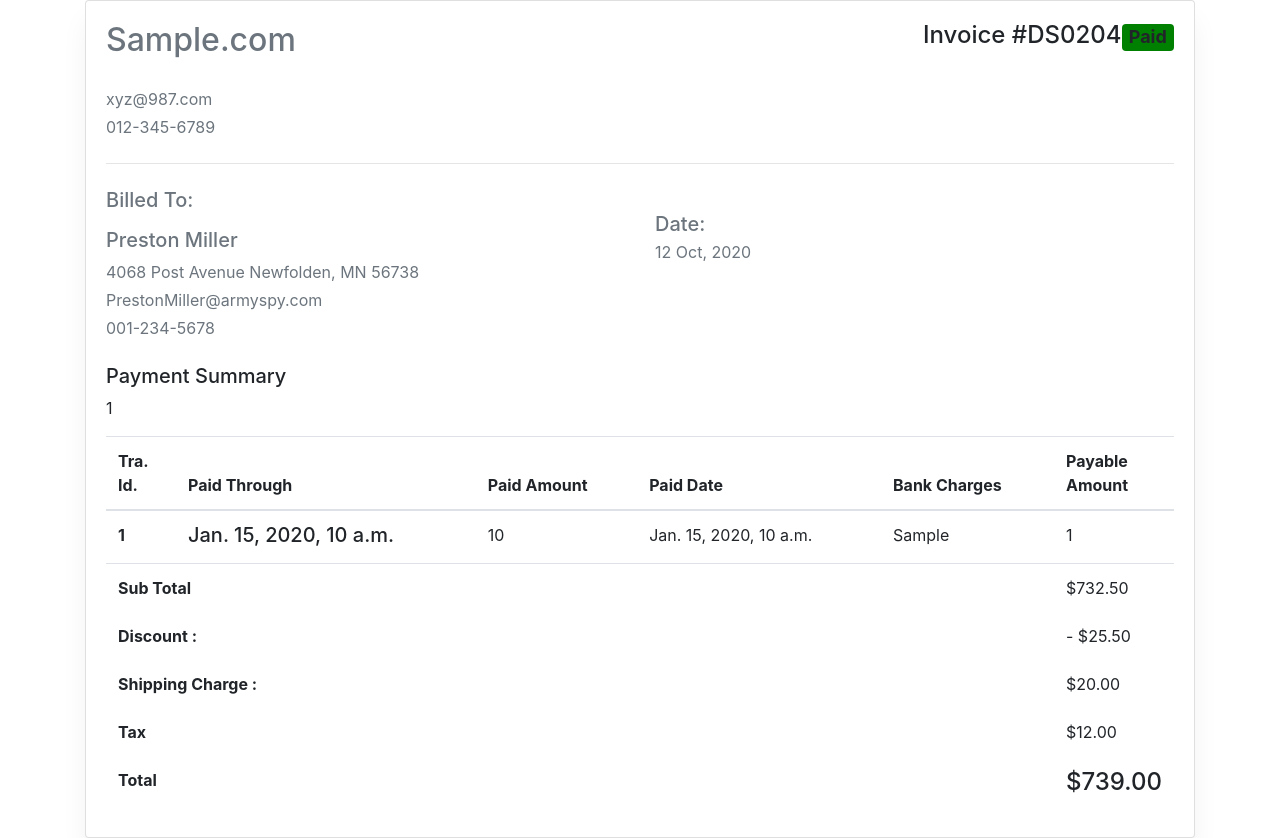
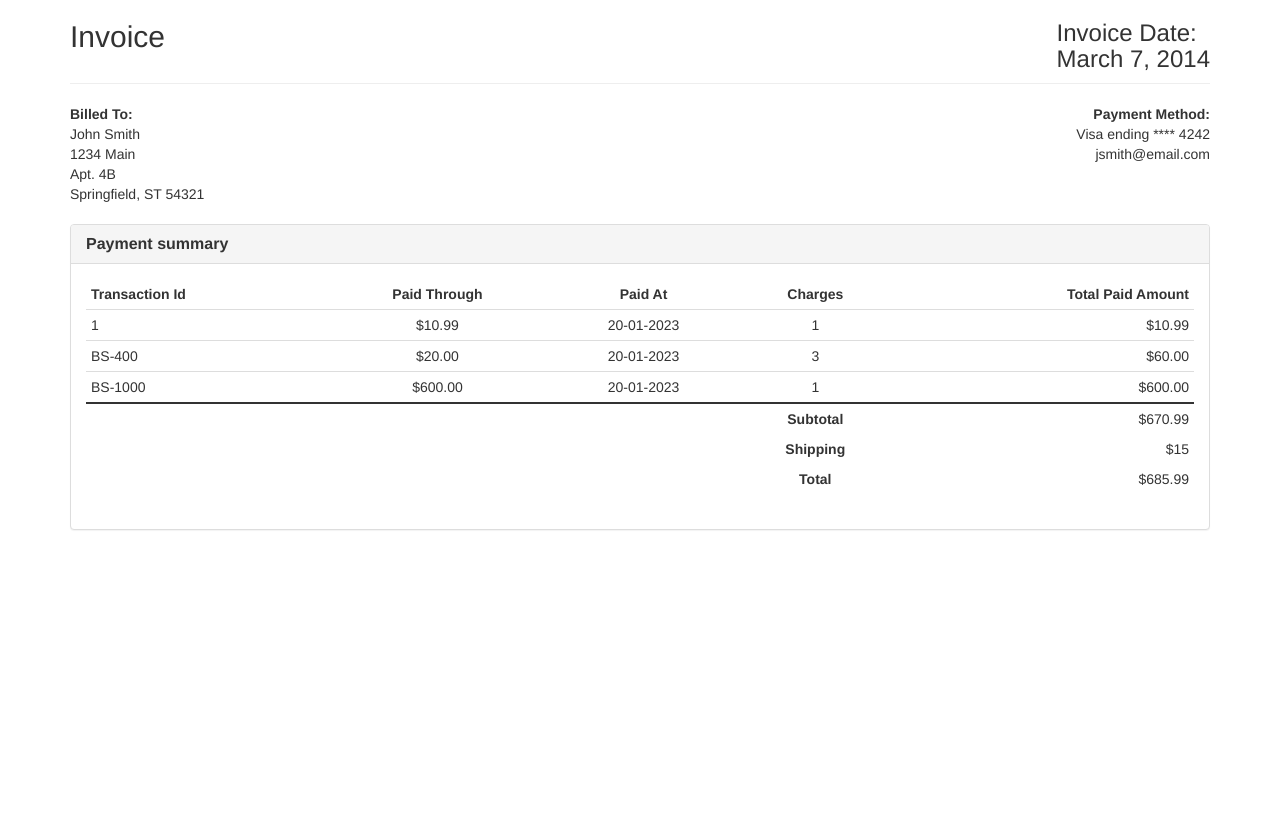
Before and after one commit to pratik1602/Credit-management, a Django app: template creditmanagement/templates/pdf_convert/payment_summary.html in a window 1280 px wide. After the commit the page ends 530 px from the top, so only its background shows below. Run offline with Django 4.2, Linux system fonts and the light colour scheme; the template is opened without the code that fills it: most values are stand-ins (such as "Sample title", 1, 10 or a date in 2020); some libraries are stand-ins or nearby versions.

Commit message:
Change Template 02-06-2023 12:34 PM

```diff
--- a/creditmanagement/templates/pdf_convert/payment_summary.css
+++ b/creditmanagement/templates/pdf_convert/payment_summary.css
@@ -1,18 +1,15 @@
-body{margin-top:20px;
-    background-color:#43c0af;
-    }
+.invoice-title h2, .invoice-title h3 {
+    display: inline-block;
+}
 
-    .card {
-        box-shadow: 0 20px 27px 0 rgb(0 0 0 / 5%);
-    }
-    .card {
-        position: relative;
-        display: flex;
-        flex-direction: column;
-        min-width: 0;
-        word-wrap: break-word;
-        background-color: #fff;
-        background-clip: border-box;
-        border: 0 solid rgba(0,0,0,.125);
-        border-radius: 1rem;
-    }
+.table > tbody > tr > .no-line {
+    border-top: none;
+}
+
+.table > thead > tr > .no-line {
+    border-bottom: none;
+}
+
+.table > tbody > tr > .thick-line {
+    border-top: 2px solid;
+}
--- a/creditmanagement/templates/pdf_convert/payment_summary.html
+++ b/creditmanagement/templates/pdf_convert/payment_summary.html
@@ -4,129 +4,111 @@
     <meta charset="UTF-8">
     <meta http-equiv="X-UA-Compatible" content="IE=edge">
     <meta name="viewport" content="width=device-width, initial-scale=1.0">
-    <title>Payment Summary</title>
-    <link rel="stylesheet" href="payment_summary.css" />
-    <link rel="stylesheet" href="https://cdn.jsdelivr.net/npm/bootstrap@4.3.1/dist/css/bootstrap.min.css" integrity="sha384-ggOyR0iXCbMQv3Xipma34MD+dH/1fQ784/j6cY/iJTQUOhcWr7x9JvoRxT2MZw1T" crossorigin="anonymous">
-    <link rel="stylesheet" href="https://cdnjs.cloudflare.com/ajax/libs/font-awesome/5.13.1/css/all.min.css" integrity="sha256-2XFplPlrFClt0bIdPgpz8H7ojnk10H69xRqd9+uTShA=" crossorigin="anonymous" />
-
+    <title>Document</title>
+    <link href="//netdna.bootstrapcdn.com/bootstrap/3.1.0/css/bootstrap.min.css" rel="stylesheet" id="bootstrap-css">
+    <link href="payment_summary.css" rel="stylesheet">
+    <script src="//netdna.bootstrapcdn.com/bootstrap/3.1.0/js/bootstrap.min.js"></script>
+    <script src="//code.jquery.com/jquery-1.11.1.min.js"></script>
 </head>
 <body>
     <div class="container">
         <div class="row">
-        <div class="col-lg-12">
-            <div class="card">
-                <div class="card-body">
-                    <div class="invoice-title d-flex justify-content-between">
-                        <div class="mb-4">
-                            <h2 class="mb-1 text-muted">Sample.com</h2>
+            <div class="col-xs-12">
+                <div class="invoice-title">
+                    <h2>Invoice</h2><h3 class="pull-right">Invoice Date: <br> March 7, 2014</h3>
                 </div>
-                        <h4 class="float-end font-size-15">Invoice #DS0204<span style="background-color: green;" class="badge font-size-12 ms-2">Paid</span></h4>
+                <hr>
+                <div class="row">
+                    <div class="col-xs-6">
+                        <address>
+                        <strong>Billed To:</strong><br>
+                            John Smith<br>
+                            1234 Main<br>
+                            Apt. 4B<br>
+                            Springfield, ST 54321
+                        </address>
                     </div>
-                    <div class="text-muted">
-                        <!-- <p class="mb-1">3184 Spruce Drive Pittsburgh, PA 15201</p> -->
-                        <p class="mb-1"><i class="uil uil-envelope-alt me-1"></i> xyz@987.com</p>
-                        <p><i class="uil uil-phone me-1"></i> 012-345-6789</p>
-                    </div>
-
-                    <hr class="my-4">
-
-                    <div class="row">
-                        <div class="col-sm-6">
-                            <div class="text-muted " >
-                                <h5 class="font-size-16 mb-3">Billed To:</h5>
-                                <h5 class="font-size-15 mb-2">Preston Miller</h5>
-                                <p class="mb-1">4068 Post Avenue Newfolden, MN 56738</p>
-                                <p class="mb-1">PrestonMiller@armyspy.com</p>
-                                <p>001-234-5678</p>
-                            </div>
-                        </div>
-                        <!-- end col -->
-                        <div class="col-sm-6 ">
-                            <div class="text-muted text-sm-end">
-                                <div>
-                                    <!-- <h5 class="font-size-15 mb-1">Invoice No:</h5>
-                                    <p>#DZ0112</p> -->
-                                </div>
-                                <div class="mt-4">
-                                    <h5 class="font-size-15 mb-1">Date:</h5>
-                                    <p>12 Oct, 2020</p>
+                    <div class="col-xs-6 text-right">
+                        <address>
+                            <strong>Payment Method:</strong><br>
+                            Visa ending **** 4242<br>
+                            jsmith@email.com
+                        </address>
                     </div>
                 </div>
             </div>
-                        <!-- end col -->
         </div>
-                    <!-- end row -->
 
-                    <div class="py-2">
-                        <h5 class="font-size-20">Payment Summary</h5>
-
+        <div class="row">
+            <div class="col-md-12">
+                <div class="panel panel-default">
+                    <div class="panel-heading">
+                        <h3 class="panel-title"><strong>Payment summary</strong></h3>
+                    </div>
+                    <div class="panel-body">
                         <div class="table-responsive">
-                            <table class="table align-middle table-nowrap table-centered mb-0">
+                            <table class="table table-condensed">
                                 <thead>
                                     <tr>
-                                        <th style="width: 70px;">Tra. Id.</th>
-                                        <th>Paid Through</th>
-                                        <th>Paid Amount</th>
-                                        <th>Paid Date</th>
-                                        <th>Bank Charges</th>
-                                        <!-- <th>Deposit Charges</th> -->
-                                        <th class="text-end" style="width: 120px;">Payable Amount</th>
+                                        <td><strong>Transaction Id</strong></td>
+                                        <td class="text-center"><strong>Paid Through</strong></td>
+                                        <td class="text-center"><strong>Paid At</strong></td>
+                                        <td class="text-center"><strong>Charges</strong></td>
+                                        <td class="text-right"><strong>Total Paid Amount</strong></td>
                                     </tr>
-                                </thead><!-- end thead -->
+                                </thead>
+                                {% for record in records %}
                                 <tbody>
-
-                                    {% for record in records %}
-                                    <p>{{record.transaction_id}}</p>
+                                    <!-- foreach ($order->lineItems as $line) or some such thing here -->
                                     <tr>
-                                        <th scope="row">{{record.transaction_id}}</th>
-                                        <td>
-                                            <div>
-                                                <h5 class="text-truncate font-size-14 mb-1">{{record.due_paid_through}}</h5>
-                                                <!-- <p class="text-muted mb-0">Watch, Black</p> -->
-                                            </div>
-                                        </td>
-                                        <td>{{record.paid_amount}}</td>
-                                        <td>{{record.due_paid_at}}</td>
-                                        <td>{{record.deposit_charges}}</td>
-                                        <td class="text-end">{{record.total_amount}}</td>
+                                        <td>{{record.transaction_id}}</td>
+                                        <td class="text-center">$10.99</td>
+                                        <td class="text-center">20-01-2023</td>
+                                        <td class="text-center">1</td>
+                                        <td class="text-right">$10.99</td>
                                     </tr>
-
                                     <tr>
-                                        <th scope="row" colspan="5" class="text-end">Sub Total</th>
-                                        <td class="text-end">$732.50</td>
+                                        <td>BS-400</td>
+                                        <td class="text-center">$20.00</td>
+                                        <td class="text-center">20-01-2023</td>
+                                        <td class="text-center">3</td>
+                                        <td class="text-right">$60.00</td>
                                     </tr>
-                                    <!-- end tr -->
                                     <tr>
-                                        <th scope="row" colspan="5" class="border-0 text-end">
-                                            Discount :</th>
-                                        <td class="border-0 text-end">- $25.50</td>
+                                        <td>BS-1000</td>
+                                        <td class="text-center">$600.00</td>
+                                        <td class="text-center">20-01-2023</td>
+                                        <td class="text-center">1</td>
+                                        <td class="text-right">$600.00</td>
                                     </tr>
-                                    <!-- end tr -->
                                     <tr>
-                                        <th scope="row" colspan="5" class="border-0 text-end">
-                                            Shipping Charge :</th>
-                                        <td class="border-0 text-end">$20.00</td>
+                                        <td class="thick-line"></td>
+                                        <td class="thick-line"></td>
+                                        <td class="thick-line"></td>
+                                        <td class="thick-line text-center"><strong>Subtotal</strong></td>
+                                        <td class="thick-line text-right">$670.99</td>
                                     </tr>
-                                    <!-- end tr -->
                                     <tr>
-                                        <th scope="row" colspan="5" class="border-0 text-end">
-                                            Tax</th>
-                                        <td class="border-0 text-end">$12.00</td>
+                                        <td class="no-line"></td>
+                                        <td class="no-line"></td>
+                                        <td class="no-line"></td>
+                                        <td class="no-line text-center"><strong>Shipping</strong></td>
+                                        <td class="no-line text-right">$15</td>
                                     </tr>
-                                    <!-- end tr -->
                                     <tr>
-                                        <th scope="row" colspan="5" class="border-0 text-end">Total</th>
-                                        <td class="border-0 text-end"><h4 class="m-0 fw-semibold">$739.00</h4></td>
+                                        <td class="no-line"></td>
+                                        <td class="no-line"></td>
+                                        <td class="no-line"></td>
+                                        <td class="no-line text-center"><strong>Total</strong></td>
+                                        <td class="no-line text-right">$685.99</td>
                                     </tr>
+                                </tbody>
                                 {% endfor %}
-                                    <!-- end tr -->
-                                </tbody><!-- end tbody -->
-                            </table><!-- end table -->
-                        </div><!-- end table responsive -->
+                            </table>
                         </div>
                     </div>
                 </div>
-        </div><!-- end col -->
+            </div>
         </div>
     </div>
 </body>
--- a/creditmanagement/transaction/api/serializers.py
+++ b/creditmanagement/transaction/api/serializers.py
@@ -36,7 +36,7 @@ class UserCardCycleandWithdrawPaymentSerializer(serializers.ModelSerializer):
 
     class Meta:
         model = Transaction
-        fields = ["transaction_id","admin","card", "user", "payment_request", "paid_amount", "payment_type", "due_paid_through", "deposit_charges", "profit", "withdraw_charges", "payment_method_flag"]
+        fields = ["transaction_id","admin","card", "user", "payment_request", "paid_amount", "payment_type", "due_paid_through", "deposit_charges", "profit", "withdraw_charges", "payment_method_flag", "pdf"]
 
 
 class CardDetailsSerializer(serializers.ModelSerializer):
@@ -62,7 +62,7 @@ class AllTransactionRecordSerializer(serializers.ModelSerializer):
 
     class Meta:
         model = Transaction
-        fields = ["transaction_id","admin","user", "card", "payment_request","due_paid_at", "paid_amount",  "payment_type", "due_paid_through", "deposit_charges", "withdraw_charges", "profit", "profit_amount", "withdraw_amount", "total_amount", "payment_received", 'payment_method_flag']
+        fields = ["transaction_id","admin","user", "card", "payment_request","due_paid_at", "paid_amount",  "payment_type", "due_paid_through", "deposit_charges", "withdraw_charges", "profit", "profit_amount", "withdraw_amount", "total_amount", "payment_received", 'payment_method_flag', 'pdf']
 
 class EditTransactionRecordSerializer(serializers.ModelSerializer):
 
--- a/creditmanagement/transaction/api/urls.py
+++ b/creditmanagement/transaction/api/urls.py
@@ -24,7 +24,7 @@ urlpatterns = [
 
     #--------------- PDF -----------------------#
 
-    # path ('pdf', Generate_pdf.as_view(), name="Generate_pdf"),
+    path ('pdf', Generate_pdf.as_view(), name="Generate_pdf"),
 
 
 
```
Also changed, not shown: creditmanagement/transaction/api/helpers.py (+36 -16 lines), creditmanagement/transaction/api/views.py (+36 -79 lines). Lines whose indentation alone changed are shown as unchanged.
